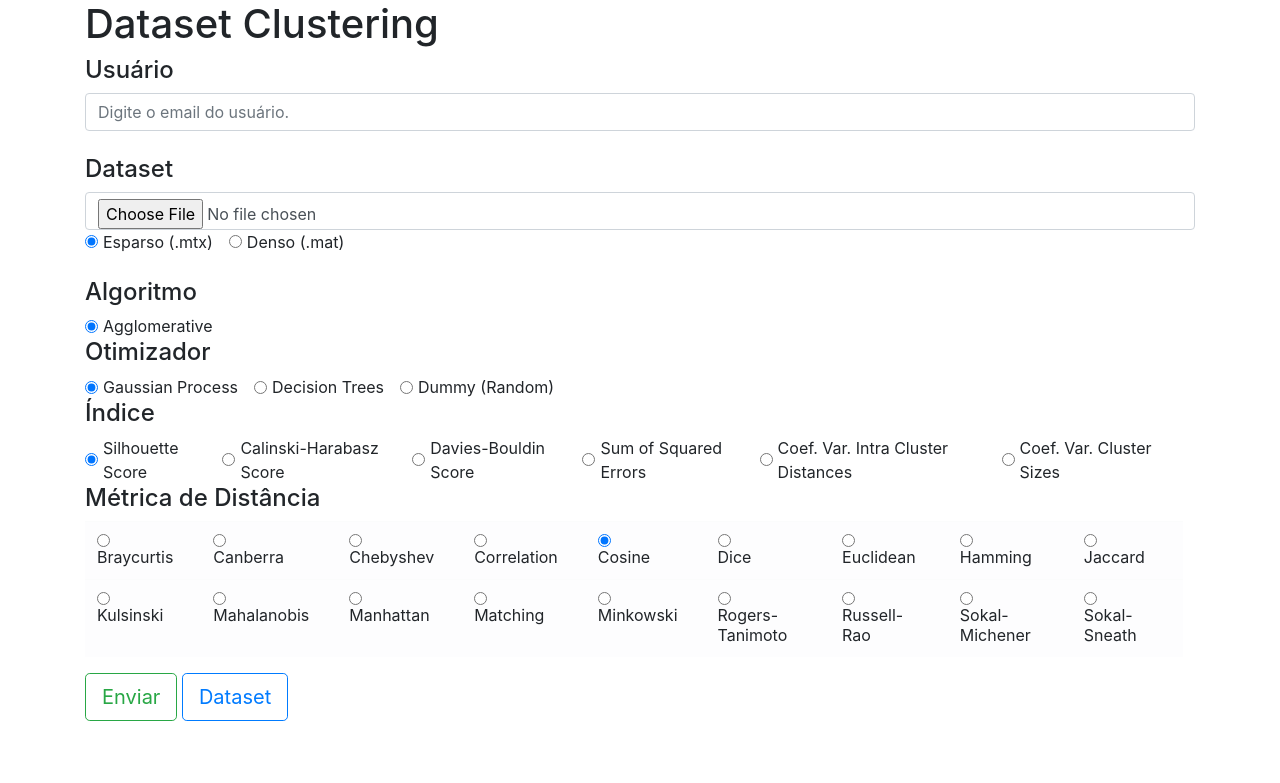
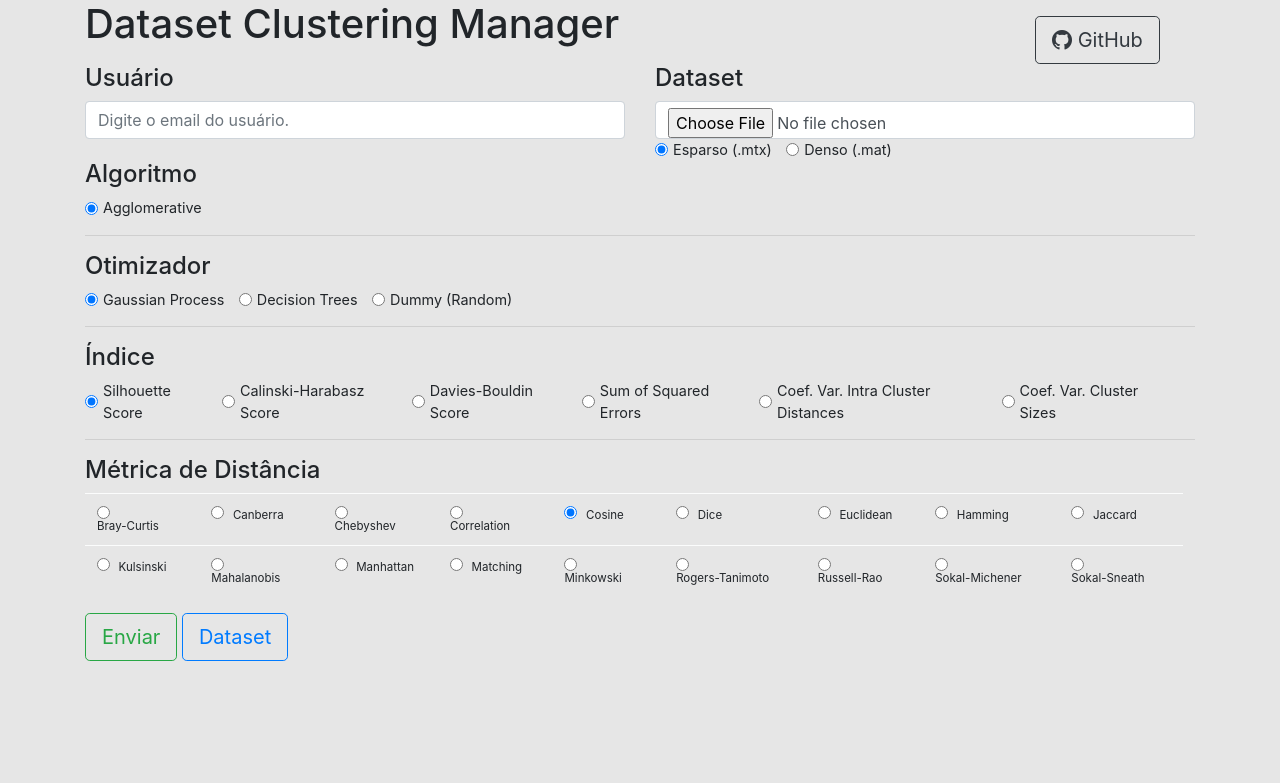
Before and after one commit to marcosspalenza/clustering_manager, a Flask app: page / in a window 1280 px wide. Shown: the top 783 px of the page. Run offline with Flask 2, Linux system fonts and the light colour scheme; some libraries are stand-ins or nearby versions.

```diff
--- a/app.py
+++ b/app.py
@@ -161,48 +161,63 @@ def search():
 
 @app.route("/search", methods = ["GET", "POST"])
 def select_search():
-    print()
     if request.form["database"] == None:
         return render_template('search.html')
     else:
-        dbloc = request.form["database"].lower()
-        print(dbloc)
-        if dbloc == None:
-            return render_template('search.html')
+        try:
+            dbloc = request.form["database"].lower()
+            print(dbloc)
+            if dbloc == None:
+                return render_template('search.html')
+            else:
+                parameters = read_params(app.config['UPLOAD_LOCATION'], dbloc)
+                session["pathout"] = dbloc
+                session["email"] = parameters["usuario"]
+                session["usuario"] = parameters["usuario"].lower().replace('.','').split('@')[0]
+                session["dataset"] = parameters["dataset"]
+                session["ext"] = parameters["extension"]
+                session["mod"] = parameters["model"]
+                session["algorithm"] = parameters["algorithm"]
+                session["metric"] = parameters["metric"]
+                session["optimizer"] = parameters["optimizer"]
+                session["ivi"] = parameters["index"]
+
+                session["pathout"] = app.config['DOWNLOAD_LOCATION']+session["usuario"]+session["dataset"]+"/"
+                session["status"] = check_status(session["dataset"], session["usuario"])
+        except Exception as e:
+            now = datetime.datetime.now()
+            current_time = now.strftime("%H:%M:%S")
+            with open(app.config['CTRL_LOCATION']+"/app-error.log", "w") as out:
+                out.write(str(current_time)+" : "+str(e)+" : "+str(session)+"\n")
         else:
-            parameters = read_params(app.config['UPLOAD_LOCATION'], dbloc)
-            session["pathout"] = dbloc
-            session["email"] = parameters["usuario"]
-            session["usuario"] = parameters["usuario"].lower().replace('.','').split('@')[0]
-            session["dataset"] = parameters["dataset"]
-            session["ext"] = parameters["extension"]
-            session["mod"] = parameters["model"]
-            session["algorithm"] = parameters["algorithm"]
-            session["metric"] = parameters["metric"]
-            session["optimizer"] = parameters["optimizer"]
-            session["ivi"] = parameters["index"]
+            return redirect(url_for('dataset'))
 
-            session["pathout"] = app.config['DOWNLOAD_LOCATION']+session["usuario"]+session["dataset"]+"/"
-            session["status"] = check_status(session["dataset"], session["usuario"])
-
-    return redirect(url_for('dataset'))
+    return redirect(url_for('index'))
 
 @app.route("/dataset")
 @app.route("/dataset", methods = ["GET", "POST"])
 def dataset():
-    print(session)
-    settings = dataset_loc()
-    return render_template("dataset.html", clusters=settings["clusters"], cluster_size=settings["cluster_size"],
-                            cluster_path=settings["cluster_path"], cluster_exec=settings["cluster_exec"], time=settings["timer"],
-                            ss=settings["ss"], nmi=settings["nmi"], ari=settings["ari"],
-                            sse=settings["sse"], ca=settings["ca"], dbs=settings["dbs"], chs=settings["chs"]
-                        )
+    try:
+        print(session)
+        settings = dataset_loc()
+        return render_template("dataset.html", clusters=settings["clusters"], cluster_size=settings["cluster_size"],
+                                cluster_path=settings["cluster_path"], cluster_exec=settings["cluster_exec"], time=settings["timer"],
+                                ss=settings["ss"], nmi=settings["nmi"], ari=settings["ari"],
+                                sse=settings["sse"], ca=settings["ca"], dbs=settings["dbs"], chs=settings["chs"]
+                            )
+    except Exception as e:
+        now = datetime.datetime.now()
+        current_time = now.strftime("%H:%M:%S")
+        with open(app.config['CTRL_LOCATION']+"/app-error.log", "w") as out:
+            out.write(str(current_time)+" : "+str(e)+" : "+str(session)+"\n")
+    else:
+        return redirect(url_for('dataset'))
 
 def dataset_loc():
     if session.get('dataset') is not None:
         clsresults = defaultdict()
         session["status"] = check_status(session["dataset"], session["usuario"])
-        clsresults["clusters"] = get_clusters(session["dataset"], session["usuario"])
+        clsresults["clusters"] = []
         clsresults["cluster_size"] = []
         clsresults["cluster_exec"] = ""
         clsresults["cluster_path"] = ""
@@ -216,8 +231,9 @@ def dataset_loc():
         clsresults["chs"] = -1
         if session["status"] == "success":
             output = ""
-            with open(app.config["WEB_ENV"]+session["usuario"]+session["dataset"]+"/exec.csv", "r") as csvout:
+            with open(app.config['DOWNLOAD_LOCATION']+session["usuario"]+session["dataset"]+"/exec.csv", "r") as csvout:
                 output = [i for i in csvout.read().split("\n") if i != ""][-1]
+            clsresults["clusters"] = get_clusters(session["dataset"], session["usuario"])
             """
             Clustering Ouput
             0-"Dataset", 1-"Time(min)", 2-"Distance", 3-"Algorithm",
@@ -225,7 +241,7 @@ def dataset_loc():
             10-"NMI", 11-"ARI", 12-"CA", 13-"Tests", 14-"Clusters"
             ]
             """
-            clsresults["timer"] = output.split("\t")[1]
+            clsresults["timer"] = round(float(output.split("\t")[1]), 4)
             clsresults["ss"] = output.split("\t")[6]
             clsresults["dbs"] = output.split("\t")[7]
             clsresults["chs"] = output.split("\t")[8]
--- a/templates/index.html
+++ b/templates/index.html
@@ -4,22 +4,46 @@
 	<meta name="viewport" content="width=device-width, initial-scale=1, shrink-to-fit=no">
 	<title>Clustering</title>
 	<link rel="stylesheet" href="https://stackpath.bootstrapcdn.com/bootstrap/4.4.1/css/bootstrap.min.css" integrity="sha384-Vkoo8x4CGsO3+Hhxv8T/Q5PaXtkKtu6ug5TOeNV6gBiFeWPGFN9MuhOf23Q9Ifjh" crossorigin="anonymous">
+	<link rel="stylesheet" href="https://cdn.jsdelivr.net/npm/bootstrap-icons@1.4.1/font/bootstrap-icons.css">
 	<script src="https://code.jquery.com/jquery-3.4.1.slim.min.js" integrity="sha384-J6qa4849blE2+poT4WnyKhv5vZF5SrPo0iEjwBvKU7imGFAV0wwj1yYfoRSJoZ+n" crossorigin="anonymous"></script>
 	<script src="https://cdn.jsdelivr.net/npm/popper.js@1.16.0/dist/umd/popper.min.js" integrity="sha384-Q6E9RHvbIyZFJoft+2mJbHaEWldlvI9IOYy5n3zV9zzTtmI3UksdQRVvoxMfooAo" crossorigin="anonymous"></script>
 	<script src="https://stackpath.bootstrapcdn.com/bootstrap/4.4.1/js/bootstrap.min.js" integrity="sha384-wfSDF2E50Y2D1uUdj0O3uMBJnjuUD4Ih7YwaYd1iqfktj0Uod8GCExl3Og8ifwB6" crossorigin="anonymous"></script>
 	<style type="text/css">
+		body {
+			background-color: #E6E6E6;
+		}
 		.form-check-label{
+			font-size: 90%;
 			padding-right: 1em;
+		}
+		#tb-distances{
+			font-size: 80%;
+		}
+		#tb-distances td{
+			background-color: #E6E6E6;
+		}
+		#repo-link{
+			padding-top: 1em;
 		}
 	</style>
 </head>
 <body>
 	<div class="container">
-		<h1>Dataset Clustering</h1>
+		<div class="row">
+			<div class="col-10">
+				<h1>Dataset Clustering Manager</h1>
+			</div>
+			<div id="repo-link" class="col-2">
+				<a class="btn btn-lg btn-outline-dark"  target="_blank" href="https://github.com/marcosspalenza/clustering_optimization"><i class="bi bi-github"></i> GitHub</a>
+			</div>
+		</div>
 		<form action="/" method="POST" enctype="multipart/form-data">
+			<div class="row">
+				<div class="col-sm">
 					<h4> Usuário </h4>
 					<input class="form-control" name="email" placeholder="Digite o email do usuário." type="text" autocomplete="off" required/>
-			<br>
+				</div>
+				<div class="col-sm">
 					<h4> Dataset </h4>
 					<input class="form-control" name="file" placeholder="Selecione o dataset para envio." type="file" autocomplete="off" required/>
 					<div class="form-check form-check-inline" required>
@@ -28,14 +52,14 @@
 						<input class="form-check-input" type="radio" name="mod" id="radio-mod" value="dense">
 						<label class="form-check-label" for="radio-mod">Denso (.mat)</label>
 					</div>
-			<br>
-			<br>
+				</div>
+			</div>
 			<h4> Algoritmo </h4>
 			<div class="form-check form-check-inline" required>
 				<input class="form-check-input" type="radio" name="alg" id="radio-alg" value="agglomerative" checked>
 				<label class="form-check-label" for="radio-alg">Agglomerative</label>
 			</div>
-			<br>
+			<hr>
 			<h4> Otimizador </h4>
 			<div class="form-check form-check-inline" required>
 				<input class="form-check-input" type="radio" name="opt" id="radio-opt" value="gprocess" checked>
@@ -45,7 +69,7 @@
 				<input class="form-check-input" type="radio" name="opt" id="radio-opt" value="dummy">
 				<label class="form-check-label" for="radio-opt">Dummy (Random)</label>
 			</div>
-			<br>
+			<hr>
 			<h4> Índice </h4>
 			<div class="form-check form-check-inline" required>
 				<input class="form-check-input" type="radio" name="idx" id="radio-idx" value="silhouette" checked>
@@ -61,102 +85,84 @@
 				<input class="form-check-input" type="radio" name="idx" id="radio-idx" value="cv_size">
 				<label class="form-check-label" for="radio-idx">Coef. Var. Cluster Sizes</label>
 			</div>
-			<br>
+			<hr>
 			<h4> Métrica de Distância </h4>
 			<div class="form-check form-check-inline" required>
-				<table class="table table-striped">
+				<table id="tb-distances" class="table">
 				<tbody>
 				<tr class="table-light">
 					<td>
 						<input class="form-check-input" type="radio" name="mtr" id="radio-mtr" value="braycurtis">
-						<br>
-						<label class="form-check-label" for="radio-mtr">Braycurtis</label>
+						<label class="form-check-label" for="radio-mtr">Bray-Curtis</label>
 					</td>
 					<td>
 						<input class="form-check-input" type="radio" name="mtr" id="radio-mtr" value="canberra">
-						<br>
 						<label class="form-check-label" for="radio-mtr">Canberra</label>
 					</td>
 					<td>
 						<input class="form-check-input" type="radio" name="mtr" id="radio-mtr" value="chebyshev">
-						<br>
 						<label class="form-check-label" for="radio-mtr">Chebyshev</label>
 					</td>
 					<td>
 						<input class="form-check-input" type="radio" name="mtr" id="radio-mtr" value="correlation">
-						<br>
 						<label class="form-check-label" for="radio-mtr">Correlation</label>
 					</td>
 					<td>
 						<input class="form-check-input" type="radio" name="mtr" id="radio-mtr" value="cosine" checked>
-						<br>
 						<label class="form-check-label" for="radio-mtr">Cosine</label>
 					</td>
 					<td>
 						<input class="form-check-input" type="radio" name="mtr" id="radio-mtr" value="dice">
-						<br>
 						<label class="form-check-label" for="radio-mtr">Dice</label>
 					</td>
 					<td>
 						<input class="form-check-input" type="radio" name="mtr" id="radio-mtr" value="euclidean">
-						<br>
 						<label class="form-check-label" for="radio-mtr">Euclidean</label>
 					</td>
 					<td>
 						<input class="form-check-input" type="radio" name="mtr" id="radio-mtr" value="hamming">
-						<br>
 						<label class="form-check-label" for="radio-mtr">Hamming</label>
 					</td>
 					<td>
 						<input class="form-check-input" type="radio" name="mtr" id="radio-mtr" value="jaccard">
-						<br>
 						<label class="form-check-label" for="radio-mtr">Jaccard</label>
 					</td>
 				</tr>
 				<tr class="table-light">
 					<td>
 						<input class="form-check-input" type="radio" name="mtr" id="radio-mtr" value="kulsinski">
-						<br>
 						<label class="form-check-label" for="radio-mtr">Kulsinski</label>
 					</td>
 					<td>
 						<input class="form-check-input" type="radio" name="mtr" id="radio-mtr" value="mahalanobis">
-						<br>
 						<label class="form-check-label" for="radio-mtr">Mahalanobis</label>
 					</td>
 					<td>
 						<input class="form-check-input" type="radio" name="mtr" id="radio-mtr" value="manhattan">
-						<br>
 						<label class="form-check-label" for="radio-mtr">Manhattan</label>
 					</td>
 					<td>
 						<input class="form-check-input" type="radio" name="mtr" id="radio-mtr" value="matching">
-						<br>
 						<label class="form-check-label" for="radio-mtr">Matching</label>
 					</td>
 					<td>
 						<input class="form-check-input" type="radio" name="mtr" id="radio-mtr" value="minkowski">
-						<br>
 						<label class="form-check-label" for="radio-mtr">Minkowski</label>
 					</td>
 					<td>
 						<input class="form-check-input" type="radio" name="mtr" id="radio-mtr" value="rogerstanimoto">
-						<br>
 						<label class="form-check-label" for="radio-mtr">Rogers-Tanimoto</label>
 					</td>
 					<td>
 						<input class="form-check-input" type="radio" name="mtr" id="radio-mtr" value="russellrao">
-						<br>
 						<label class="form-check-label" for="radio-mtr">Russell-Rao</label>
 					</td>
 					<td>
 						<input class="form-check-input" type="radio" name="mtr" id="radio-mtr" value="sokalmichener">
-						<br>
 						<label class="form-check-label" for="radio-mtr">Sokal-Michener</label>
 					</td>
 					<td>
 						<input class="form-check-input" type="radio" name="mtr" id="radio-mtr" value="sokalsneath">
-						<br>
 						<label class="form-check-label" for="radio-mtr">Sokal-Sneath</label>
 					</td>
 				</tr>
--- a/templates/search.html
+++ b/templates/search.html
@@ -8,6 +8,9 @@
 	<script src="https://cdn.jsdelivr.net/npm/popper.js@1.16.0/dist/umd/popper.min.js" integrity="sha384-Q6E9RHvbIyZFJoft+2mJbHaEWldlvI9IOYy5n3zV9zzTtmI3UksdQRVvoxMfooAo" crossorigin="anonymous"></script>
 	<script src="https://stackpath.bootstrapcdn.com/bootstrap/4.4.1/js/bootstrap.min.js" integrity="sha384-wfSDF2E50Y2D1uUdj0O3uMBJnjuUD4Ih7YwaYd1iqfktj0Uod8GCExl3Og8ifwB6" crossorigin="anonymous"></script>
 	<style type="text/css">
+		body {
+			background-color: #E6E6E6;
+		}
 		.form-check-label{
 			padding-right: 1em;
 		}
```
Also changed, not shown: templates/dataset.html (+9 -19 lines). Lines whose indentation alone changed are shown as unchanged.
